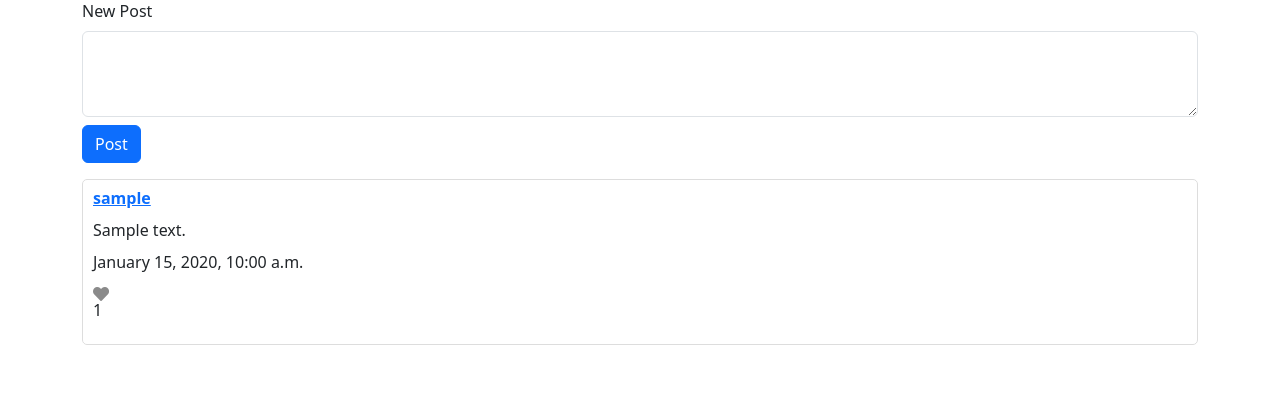
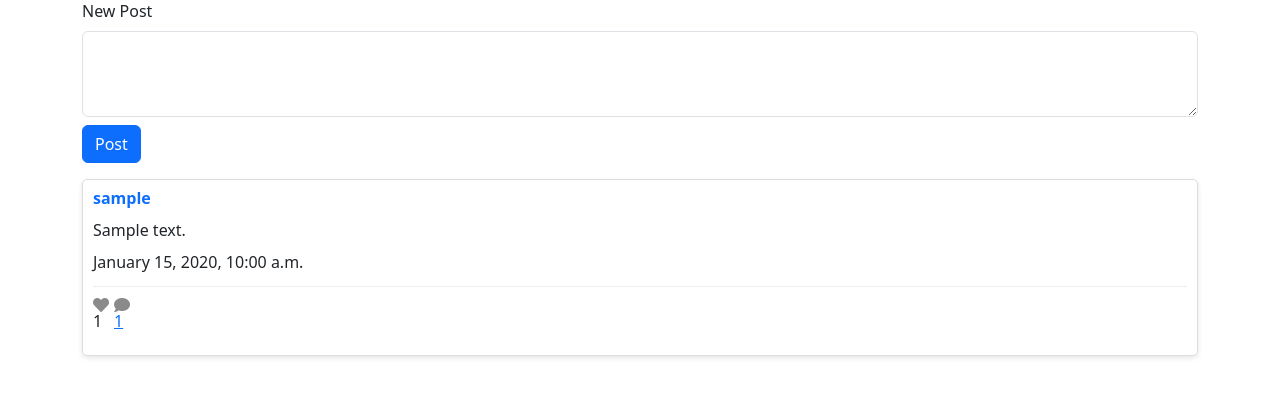
Before and after one commit to dvan2/network, a Django app: page / in a window 1280 px wide. Shown: the part 73-490 px from the top of the page. Run offline with Django 3.2, Linux system fonts and the light colour scheme; tables that the repository leaves empty hold one stand-in row (values such as "Sample post").

Commit message:
extracted single post as component

```diff
--- a/network/static/network/index.js
+++ b/network/static/network/index.js
@@ -36,7 +36,18 @@ document.addEventListener('DOMContentLoaded', function () {
       likePost(postId);
     });
   });
+
+  document.querySelectorAll('.button-comment').forEach((btn) => {
+    btn.addEventListener('click', function () {
+      const postId = this.getAttribute('data-post-id');
+      openPost(postId);
+    });
+  });
 });
+
+function openPost(postId) {
+  console.log(postId);
+}
 
 function likePost(postId) {
   const likebtn = document.querySelector(`#like-btn-${postId}`);
--- a/network/static/network/styles.css
+++ b/network/static/network/styles.css
@@ -3,11 +3,19 @@
   border-radius: 5px;
   padding: 10px;
   margin-bottom: 10px;
+  box-shadow: 0 2px 5px rgba(0, 0, 0, 0.1);
+  background-color: #fff;
+  transition: all 0.3s ease;
+
   animation-name: hide;
   animation-duration: 2s;
   animation-fill-mode: forwards;
   animation-play-state: paused;
   overflow: hidden;
+}
+
+.post-hover {
+  box-shadow: 0 4px 10px rgba(0, 0, 0, 0.15);
 }
 
 @keyframes hide {
@@ -45,6 +53,13 @@
 
 .bold {
   font-weight: bold;
+  text-decoration: none;
+}
+
+.post-interact {
+  display: flex;
+  border-top: 1px solid #eee;
+  padding-top: 10px;
 }
 
 .pagination-container {
@@ -56,15 +71,17 @@
   display: none;
 }
 
-.button-like {
+.button-like,
+.button-comment {
   cursor: pointer;
   display: inline-block;
   color: #8a8a8a;
   transition: all ease 0.4s;
 }
 
-.button-like .fa {
+.fa {
   transition: all ease 0.4s;
+  margin-right: 5px;
 }
 
 .button-like:hover .fa {
--- /dev/null
+++ b/network/templates/network/open_post.html
@@ -0,0 +1,4 @@
+{% extends "network/layout.html" %}
+    {% block body %}
+      {% include 'network/post_layout.html' %}
+{% endblock %}
--- /dev/null
+++ b/network/templates/network/post_layout.html
@@ -0,0 +1,45 @@
+<div class="post collapsed" id="post-{{ post.id }}">
+  <div class="top">
+    <a id="name-title" class="bold" href="{% url 'profile' post.author.pk %}">{{ post.author }}</a>
+    {% if post.author == request.user %}
+      <div class="dropdown">
+        <a data-bs-toggle="dropdown">
+          <i class="fa fa-ellipsis-v" id="menu"></i>
+        </a>
+        <ul class="dropdown-menu">
+          <li>
+            <a class="dropdown-item edit-link" data-post-id="{{ post.id }}" href="#">Edit</a>
+            <a class="dropdown-item delete-link" data-post-id="{{ post.id }}" href="#">Delete Permanately</a>
+          </li>
+        </ul>
+      </div>
+    {% endif %}
+  </div>
+  <p id="post-content-{{ post.id }}" class="mt-3">{{ post.content }}</p>
+  <button id="save-btn-{{ post.id }}"
+    class="btn btn-primary mt-2"
+    style="display: none"
+    data-url="{% url 'edit' post.id %}">Save</button>
+  <p class="date">{{ post.date|date:"F j, Y, g:i a" }}</p>
+  <div class="post-interact">
+    <div class="like-post">
+      <div id="like-btn-{{ post.id }}"
+          class="button-like {% if post.id in liked_posts %}liked{% endif %}"
+          data-post-id="{{ post.id }}"
+          data-url="{% url 'toggle_like' post.id %}">
+          <i class="fa fa-heart"></i>
+      </div>
+      <p id="like-count-{{ post.id }}">{{ post.likes }}</p>
+    </div>
+    <a href="{% url 'open_post' post.id %}">
+      <div class="comment-post">
+        <div id="comment-btn-{{ post.id }}" class="button-comment"
+          data-post-id="{{ post.id }}"
+        >
+          <i class="fa fa-comment"></i>
+        </div>
+        <p id="like-count-{{ post.id }}">{{ post.likes }}</p>
+      </div>
+    </a>
+  </div>
+</div>
--- a/network/urls.py
+++ b/network/urls.py
@@ -14,5 +14,6 @@ urlpatterns = [
     path("following", views.following, name="following"),
     path("edit/<int:post_id>", views.edit, name="edit"),
     path("toggle_like/<int:post_id>", views.toggle_like, name="toggle_like"),
-    path("delete_post/<int:post_id>", views.delete_post, name="delete_post")
+    path("delete_post/<int:post_id>", views.delete_post, name="delete_post"),
+    path("open_post/<int:post_id>", views.open_post, name="open_post"),
 ]
--- a/network/views.py
+++ b/network/views.py
@@ -214,3 +214,11 @@ def delete_post(request, post_id):
     else:
         post.delete()
         return JsonResponse({'success': f'Post {post_id} deleted'})
+
+def open_post(request, post_id):
+    print("Open")
+    print(post_id)
+    post = get_object_or_404(Post, id=post_id)
+    return render(request, "network/open_post.html", {
+        "post": post
+    })
```
Also changed, not shown: network/templates/network/posts.html (+1 -31 lines).
